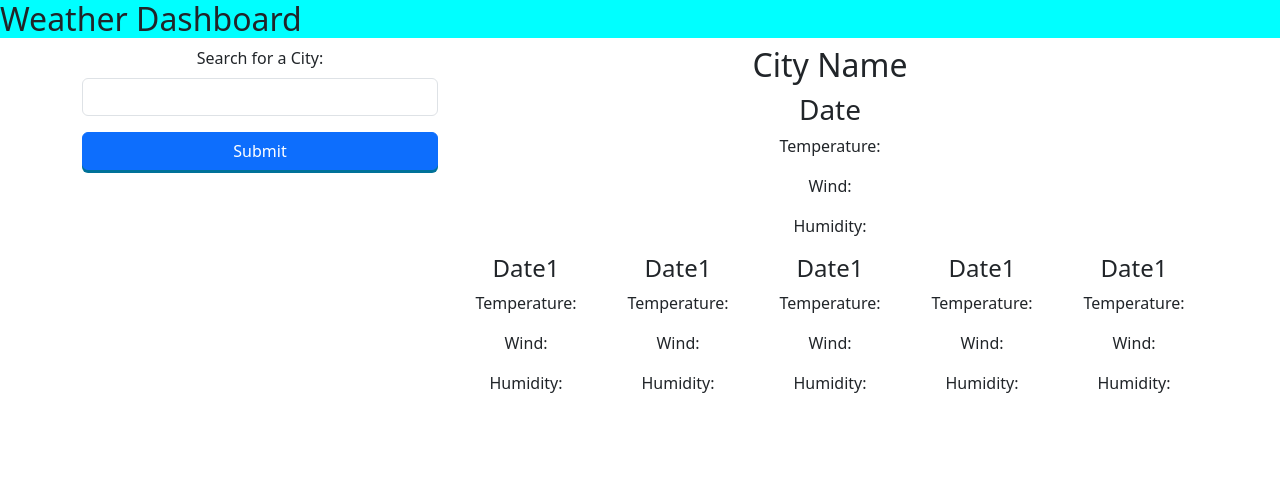
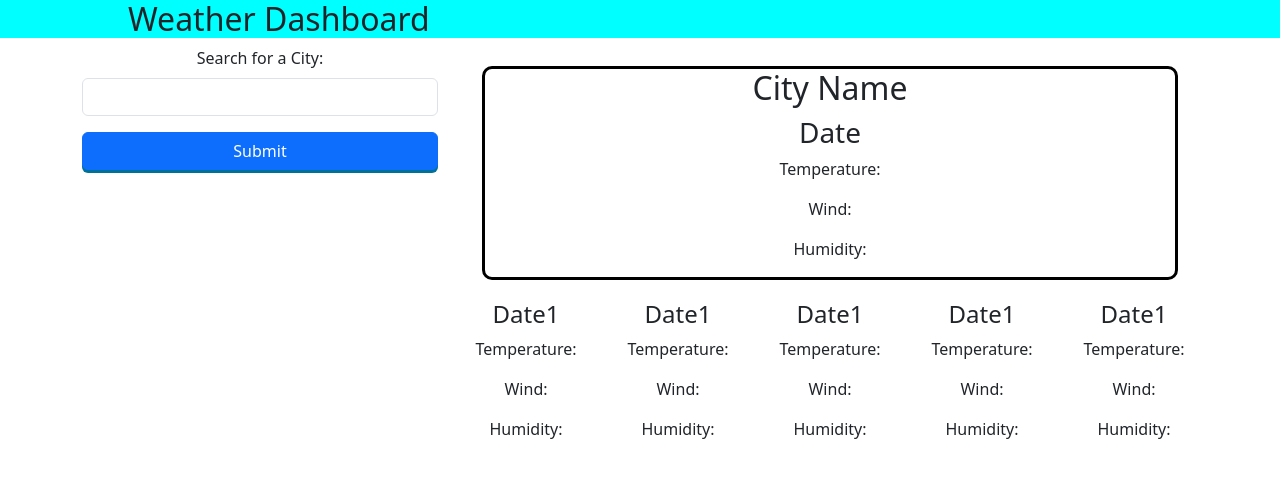
Before and after one commit to jmcconna/Weather-Dashboard, a plain HTML site: page index.html in a window 1280 px wide. Drawn offline with nearby package versions, Linux system fonts and the light colour scheme; no server answers.

Commit message:
additional styling

```diff
--- a/assets/css/style.css
+++ b/assets/css/style.css
@@ -1,5 +1,9 @@
 header {
     background-color: aqua;
+}
+
+#headline {
+	margin-left: 10%;
 }
 
 .btn-primary.raised {
@@ -12,5 +16,11 @@ header {
 	box-shadow: none;
 	margin-bottom: -3px;
 	margin-top: 3px;
+}
 
+#weatherToday {
+	border-style: solid;
+	border-radius: 10px;
+	border-color: black;
+	margin: 20px;
 }
--- a/index.html
+++ b/index.html
@@ -11,7 +11,7 @@
 <body>
 
     <header>
-        <h2>Weather Dashboard</h2>
+        <h2 id="headline">Weather Dashboard</h2>
     </header>
 
     <main class="container text-center">
```
